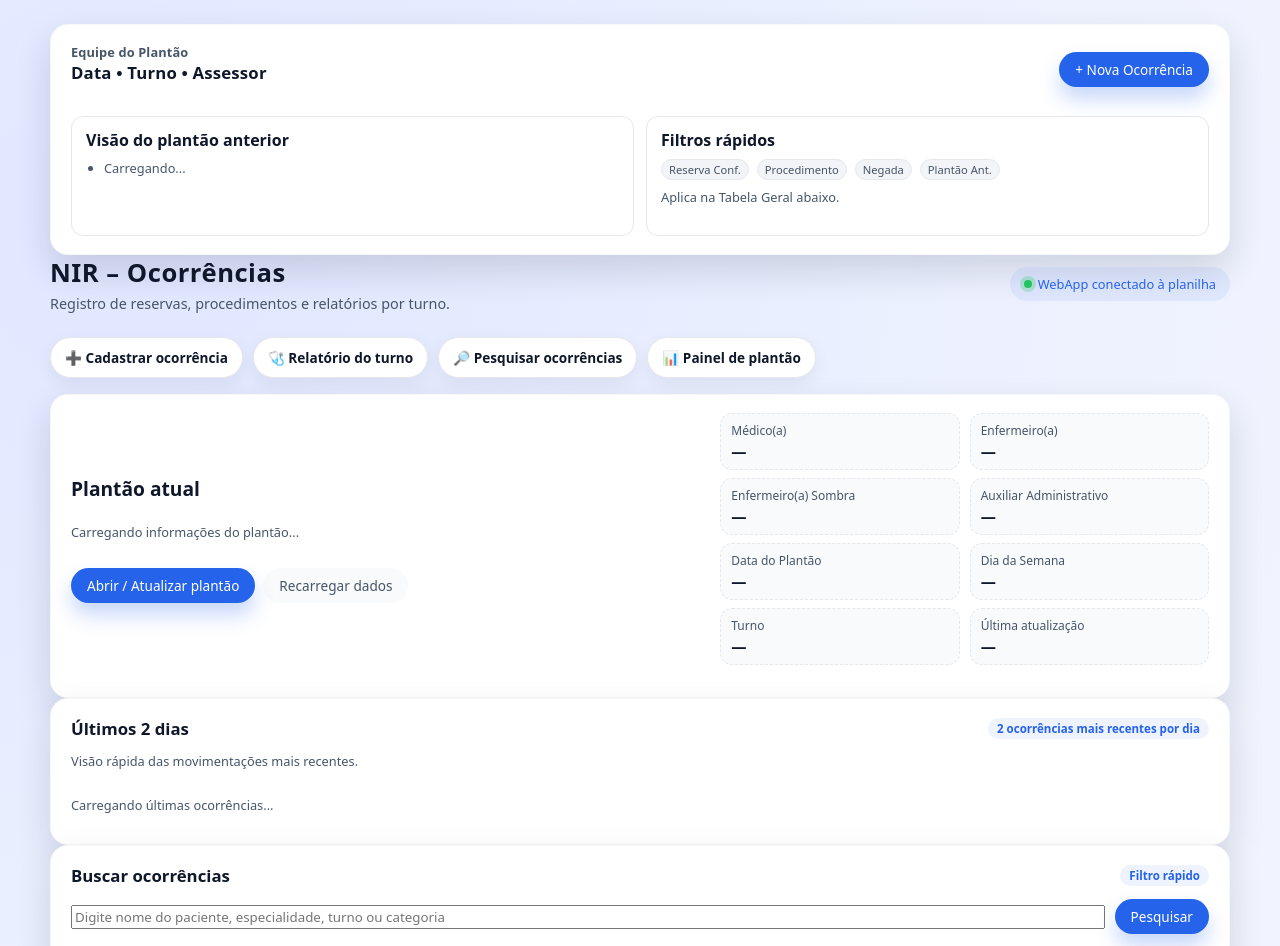
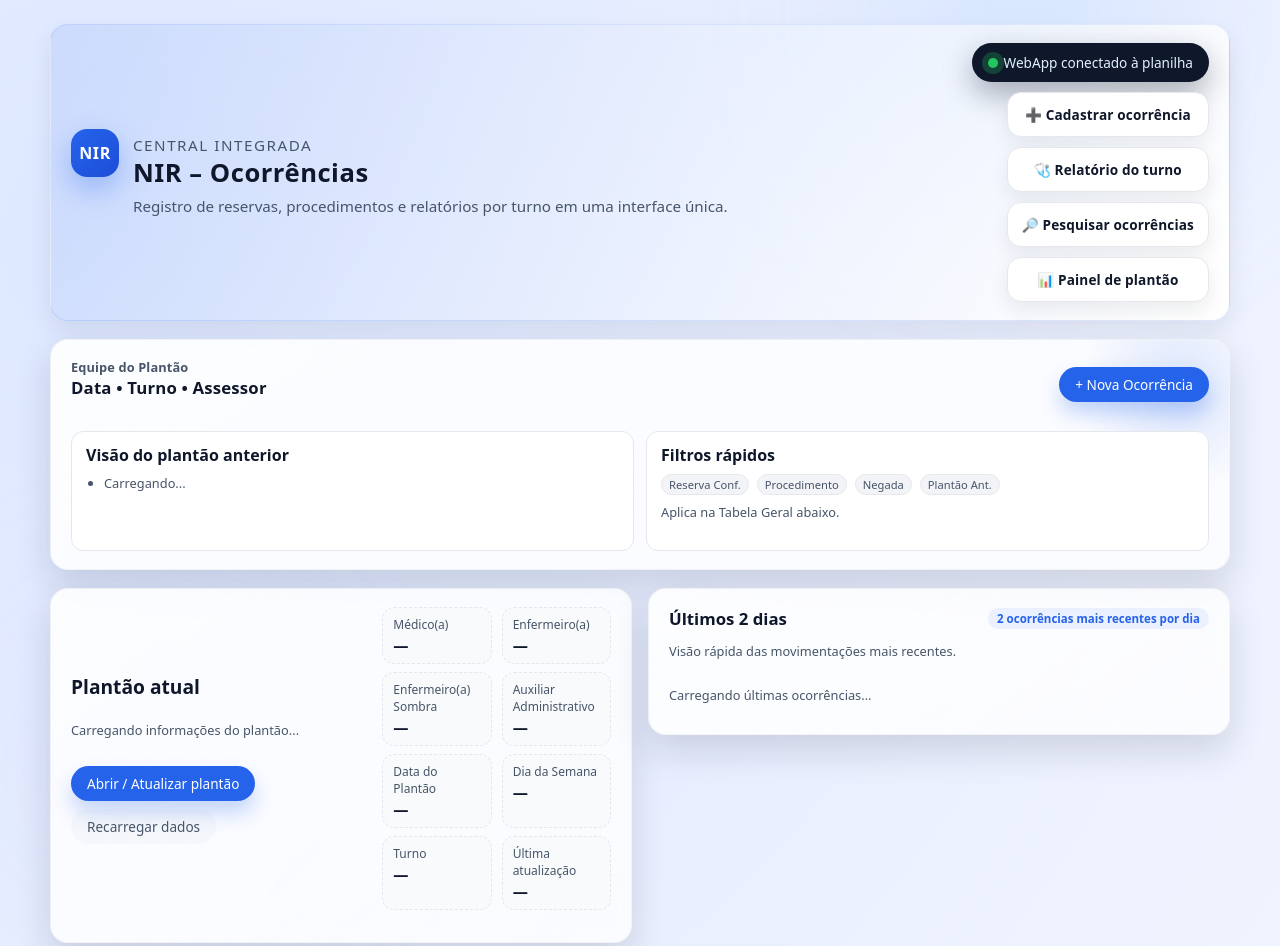
Before and after one commit to Lukyammm/NIR, a plain HTML site: page index.html in a window 1280 px wide. Shown: the top 946 px of the page. Drawn offline with Linux system fonts and the light colour scheme.

Commit message:
Revamp NIR web UI layout

```diff
--- a/index.html
+++ b/index.html
@@ -33,21 +33,56 @@
     body {
       margin: 0;
       padding: 24px;
-      background: radial-gradient(circle at 10% 10%, #e0e7ff, #eef2ff 40%, #f8fafc);
+      background: radial-gradient(circle at 10% 10%, #dce7ff, #eef2ff 45%, #f8fafc);
       color: var(--text-main);
-    }
-
+      position: relative;
+      overflow-x: hidden;
+    }
+
+    body::before,
+    body::after {
+      content: "";
+      position: fixed;
+      width: 380px;
+      height: 380px;
+      filter: blur(100px);
+      opacity: 0.4;
+      z-index: 0;
+    }
+
+    body::before {
+      top: -120px;
+      right: 0;
+      background: radial-gradient(circle at 30% 30%, #93c5fd, transparent 70%);
+    }
+
+    body::after {
+      bottom: -160px;
+      left: -40px;
+      background: radial-gradient(circle at 50% 50%, #c7d2fe, transparent 65%);
+    }
+
+    .app-shell,
     .app {
       max-width: 1180px;
       margin: 0 auto;
+      position: relative;
+      z-index: 1;
+      display: flex;
+      flex-direction: column;
+      gap: 18px;
     }
 
     .app-header {
-      display: flex;
+      display: grid;
+      grid-template-columns: minmax(0, 2fr) minmax(0, 1.4fr);
+      gap: 14px;
       align-items: center;
-      justify-content: space-between;
-      gap: 16px;
-      margin-bottom: 24px;
+      padding: 18px 20px;
+      background: linear-gradient(120deg, rgba(37, 99, 235, 0.1), #ffffff);
+      border-radius: var(--radius-lg);
+      border: 1px solid rgba(37, 99, 235, 0.12);
+      box-shadow: var(--shadow-card);
     }
 
     .app-header h1 {
@@ -57,47 +92,58 @@
     }
 
     .app-header p {
-      margin: 4px 0 0;
-      font-size: 0.9rem;
+      margin: 6px 0 0;
+      font-size: 0.95rem;
       color: var(--text-muted);
+      max-width: 620px;
+    }
+
+    .app-header .header-meta {
+      display: flex;
+      flex-direction: column;
+      gap: 10px;
+      align-items: flex-end;
     }
 
     .header-pill {
-      padding: 8px 14px;
+      padding: 10px 16px;
       border-radius: var(--radius-pill);
-      background: var(--accent-soft);
-      font-size: 0.8rem;
+      background: #0f172a;
+      font-size: 0.85rem;
       display: inline-flex;
       align-items: center;
       gap: 8px;
-      color: var(--accent);
+      color: #e0f2fe;
       white-space: nowrap;
+      box-shadow: 0 12px 30px rgba(15, 23, 42, 0.35);
     }
 
     .menu-actions {
-      display: flex;
-      flex-wrap: wrap;
+      display: grid;
+      grid-template-columns: repeat(auto-fit, minmax(180px, 1fr));
       gap: 10px;
-      margin-bottom: 16px;
     }
 
     .menu-actions .menu-btn {
-      border-radius: var(--radius-pill);
-      padding: 10px 14px;
+      border-radius: 14px;
+      padding: 12px 14px;
       background: #ffffff;
       border: 1px solid var(--border-subtle);
       color: var(--text-main);
-      box-shadow: 0 6px 18px rgba(15, 23, 42, 0.06);
+      box-shadow: 0 8px 20px rgba(15, 23, 42, 0.08);
       cursor: pointer;
       display: inline-flex;
       align-items: center;
+      justify-content: center;
       gap: 8px;
-      font-weight: 600;
+      font-weight: 700;
+      letter-spacing: 0.01em;
     }
 
     .menu-actions .menu-btn:hover {
       border-color: var(--accent);
       color: var(--accent);
+      box-shadow: 0 12px 30px rgba(37, 99, 235, 0.2);
     }
 
     .header-pill span {
@@ -107,26 +153,75 @@
     }
 
     .dot {
-      width: 8px;
-      height: 8px;
+      width: 10px;
+      height: 10px;
       border-radius: 50%;
       background: #22c55e;
-      box-shadow: 0 0 0 4px rgba(34, 197, 94, 0.25);
+      box-shadow: 0 0 0 6px rgba(34, 197, 94, 0.25);
+    }
+
+    .brand-mark {
+      width: 48px;
+      height: 48px;
+      border-radius: 16px;
+      display: grid;
+      place-items: center;
+      background: linear-gradient(135deg, #2563eb, #1d4ed8);
+      color: #fff;
+      font-weight: 800;
+      letter-spacing: 0.04em;
+      box-shadow: 0 12px 30px rgba(37, 99, 235, 0.35);
+    }
+
+    .eyebrow {
+      text-transform: uppercase;
+      font-size: 0.72rem;
+      letter-spacing: 0.1em;
+      color: var(--text-muted);
+      margin: 0;
     }
 
     main {
       display: grid;
-      grid-template-columns: minmax(0, 2fr) minmax(0, 2fr);
-      grid-template-rows: auto auto;
+      grid-template-columns: repeat(auto-fit, minmax(360px, 1fr));
       gap: 18px;
+    }
+
+    .content-grid {
+      display: grid;
+      grid-template-columns: repeat(auto-fit, minmax(320px, 1fr));
+      gap: 16px;
+      align-items: start;
+    }
+
+    .content-grid.two {
+      grid-template-columns: repeat(auto-fit, minmax(360px, 1fr));
     }
 
     .board-shell {
       border: 1px solid var(--border-subtle);
-      padding: 18px 20px;
-      background: linear-gradient(135deg, #eef2ff, #ffffff);
+      padding: 20px 22px;
+      background: linear-gradient(135deg, #dbeafe, #ffffff);
       border-radius: var(--radius-lg);
       box-shadow: var(--shadow-card);
+      position: relative;
+      overflow: hidden;
+    }
+
+    .board-shell::after {
+      content: "";
+      position: absolute;
+      right: -60px;
+      top: -60px;
+      width: 220px;
+      height: 220px;
+      background: radial-gradient(circle at 50% 50%, rgba(37, 99, 235, 0.16), transparent 65%);
+      z-index: 0;
+    }
+
+    .board-shell > * {
+      position: relative;
+      z-index: 1;
     }
 
     .board-header {
@@ -249,6 +344,15 @@
       border-bottom: 1px solid var(--border-subtle);
     }
 
+    tbody tr:nth-child(even) {
+      background: #f8fafc;
+    }
+
+    tbody tr:hover {
+      background: rgba(37, 99, 235, 0.06);
+      transition: background 0.15s ease;
+    }
+
     th {
       font-size: 0.76rem;
       color: var(--text-muted);
@@ -263,11 +367,12 @@
     }
 
     .card {
-      background: var(--bg-card);
+      background: linear-gradient(145deg, rgba(255, 255, 255, 0.9), rgba(255, 255, 255, 0.75));
       border-radius: var(--radius-lg);
       box-shadow: var(--shadow-soft);
       padding: 18px 20px;
-      border: 1px solid rgba(15, 23, 42, 0.03);
+      border: 1px solid rgba(15, 23, 42, 0.04);
+      backdrop-filter: blur(6px);
     }
 
     .card h2 {
@@ -767,7 +872,11 @@
       }
 
       .app-header {
-        flex-direction: column;
+        grid-template-columns: minmax(0, 1fr);
+        align-items: flex-start;
+      }
+
+      .app-header .header-meta {
         align-items: flex-start;
       }
 
@@ -782,7 +891,29 @@
   </style>
 </head>
 <body>
-  <div class="app">
+  <div class="app-shell">
+    <header class="app-header">
+      <div style="display: flex; gap: 14px; align-items: flex-start;">
+        <div class="brand-mark">NIR</div>
+        <div>
+          <p class="eyebrow">Central integrada</p>
+          <h1>NIR – Ocorrências</h1>
+          <p>Registro de reservas, procedimentos e relatórios por turno em uma interface única.</p>
+        </div>
+      </div>
+      <div class="header-meta">
+        <div class="header-pill">
+          <span><span class="dot"></span> WebApp conectado à planilha</span>
+        </div>
+        <div class="menu-actions">
+          <button class="menu-btn" data-target="#nova-ocorrencia">➕ Cadastrar ocorrência</button>
+          <button class="menu-btn" data-target="#relatorio-turno">🩺 Relatório do turno</button>
+          <button class="menu-btn" data-target="#pesquisa-ocorrencias">🔎 Pesquisar ocorrências</button>
+          <button class="menu-btn" data-target="#painel-plantao">📊 Painel de plantão</button>
+        </div>
+      </div>
+    </header>
+
     <section class="card full-width board-shell">
       <div class="board-header">
         <div>
@@ -828,24 +959,8 @@
       </div>
     </section>
 
-    <header class="app-header">
-      <div>
-        <h1>NIR – Ocorrências</h1>
-        <p>Registro de reservas, procedimentos e relatórios por turno.</p>
-      </div>
-      <div class="header-pill">
-        <span><span class="dot"></span> WebApp conectado à planilha</span>
-      </div>
-    </header>
-
-    <div class="menu-actions">
-      <button class="menu-btn" data-target="#nova-ocorrencia">➕ Cadastrar ocorrência</button>
-      <button class="menu-btn" data-target="#relatorio-turno">🩺 Relatório do turno</button>
-      <button class="menu-btn" data-target="#pesquisa-ocorrencias">🔎 Pesquisar ocorrências</button>
-      <button class="menu-btn" data-target="#painel-plantao">📊 Painel de plantão</button>
-    </div>
-
-    <section class="card full-width" id="painel-plantao">
+    <div class="content-grid two">
+      <section class="card" id="painel-plantao">
         <div class="hero-card">
           <div class="hero-title">
             <h2>Plantão atual</h2>
@@ -893,7 +1008,7 @@
         </div>
       </section>
 
-    <section class="card full-width" id="ultimas-ocorrencias">
+      <section class="card" id="ultimas-ocorrencias">
         <h2>
           Últimos 2 dias
           <span class="badge">2 ocorrências mais recentes por dia</span>
@@ -903,8 +1018,10 @@
           <p class="muted">Carregando últimas ocorrências...</p>
         </div>
       </section>
-
-    <section class="card full-width" id="pesquisa-ocorrencias">
+    </div>
+
+    <div class="content-grid two">
+      <section class="card" id="pesquisa-ocorrencias">
         <h2>
           Buscar ocorrências
           <span class="badge">Filtro rápido</span>
@@ -915,6 +1032,25 @@
         </div>
         <div id="search-results" class="search-results"></div>
       </section>
+
+      <section class="card" id="quadro-ocorrencias">
+        <h2>
+          Ocorrências
+          <span class="badge">Enfermagem x Médica</span>
+        </h2>
+        <div class="occ-columns">
+          <div>
+            <p class="board-card-title">Enfermagem</p>
+            <ul id="occ-enfermagem" class="board-list"></ul>
+          </div>
+          <div>
+            <p class="board-card-title">Médica</p>
+            <ul id="occ-medica" class="board-list"></ul>
+          </div>
+        </div>
+      </section>
+
+    </div>
 
     <section class="card full-width" id="tabela-geral">
       <h2>
@@ -925,7 +1061,7 @@
         <table>
           <thead>
             <tr>
-              <th>Tipo</th>
+              <th>Categoria</th>
               <th>Paciente</th>
               <th>Origem</th>
               <th>Status</th>
@@ -942,24 +1078,7 @@
       </div>
     </section>
 
-    <section class="card full-width" id="quadro-ocorrencias">
-      <h2>
-        Ocorrências
-        <span class="badge">Enfermagem x Médica</span>
-      </h2>
-      <div class="occ-columns">
-        <div>
-          <p class="board-card-title">Enfermagem</p>
-          <ul id="occ-enfermagem" class="board-list"></ul>
-        </div>
-        <div>
-          <p class="board-card-title">Médica</p>
-          <ul id="occ-medica" class="board-list"></ul>
-        </div>
-      </div>
-    </section>
-
-    <main>
+    <main class="content-grid two">
       <!-- FORMULÁRIO DE OCORRÊNCIAS -->
       <section class="card" id="nova-ocorrencia">
         <h2>
```
Lines whose indentation alone changed are shown as unchanged.
